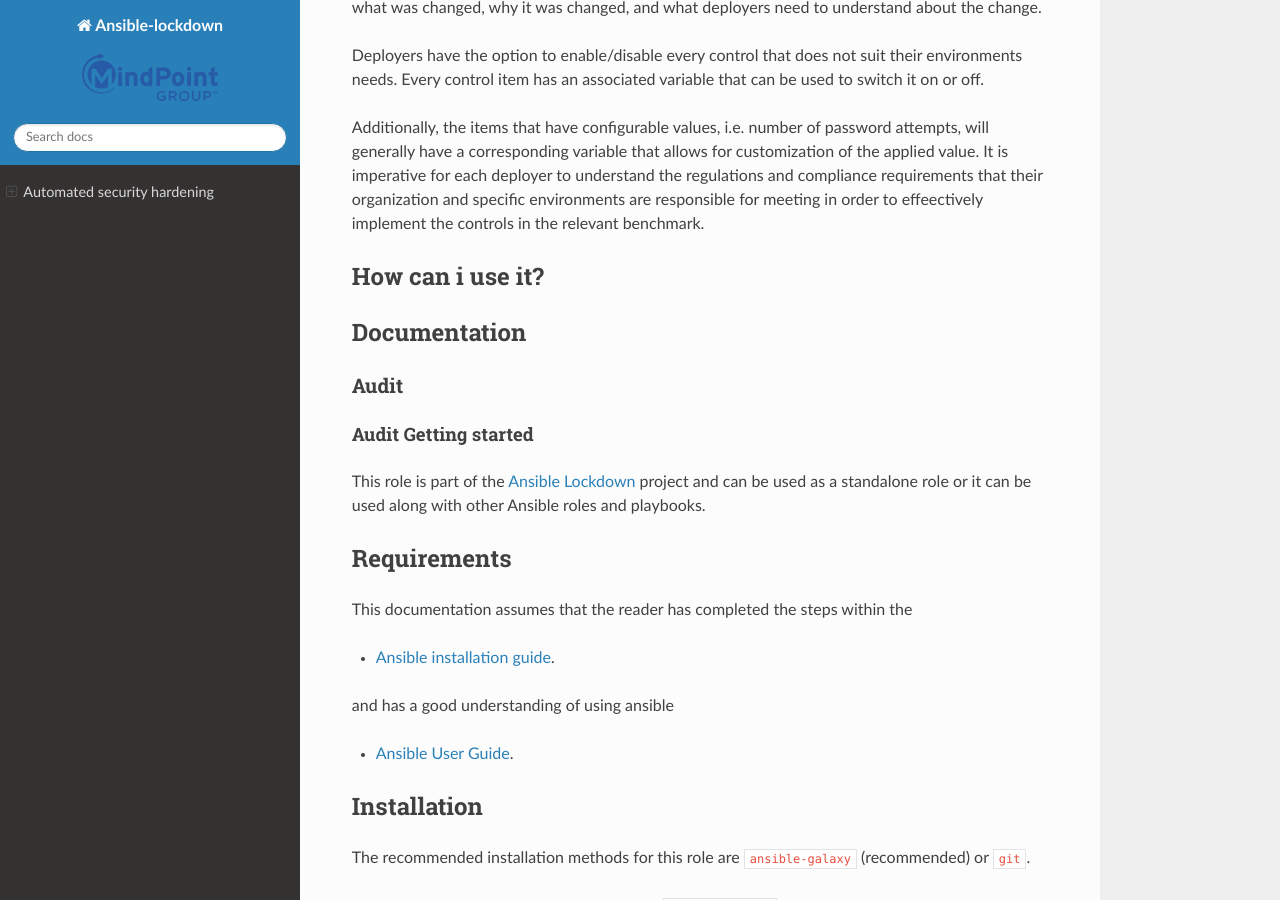
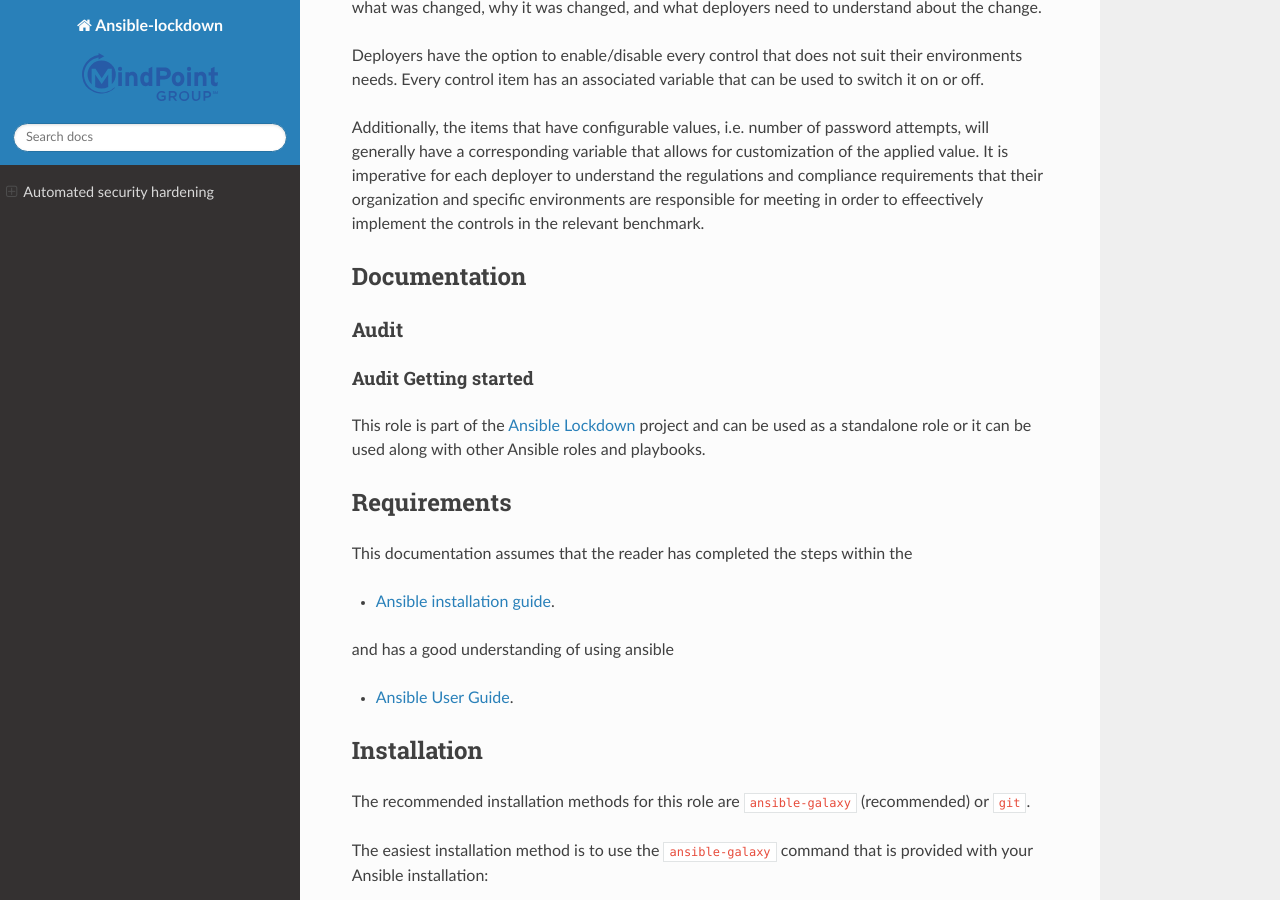
Before and after one commit to frederickw082922/lockdown_readthedocs, a Sphinx documentation site: the page built from docs/source/index.rst, in a window 1280 px wide and 900 px high, scrolled down 1744 px. Built offline with Sphinx 7.4.7 and the Read the Docs theme 2.0.0, drawn with Linux system fonts in a browser that asks for light colours; pages that are not in the unit, such as notebooks, are missing from menus.

Commit message:
updated layout
Signed-off-by: Mark Bolwell <mark.bollyuk@gmail.com>

```diff
--- a/docs/source/index.rst
+++ b/docs/source/index.rst
@@ -89,8 +89,6 @@
 Additionally, the items that have configurable values, i.e. number of password attempts, will generally have a corresponding variable that allows for customization of the applied value.
 It is imperative for each deployer to understand the regulations and compliance requirements that their organization and specific environments are responsible for meeting in order to effeectively implement the controls in the relevant benchmark.
 
-How can i use it?
------------------
 
 .. include:: documentation.rst
 
```
